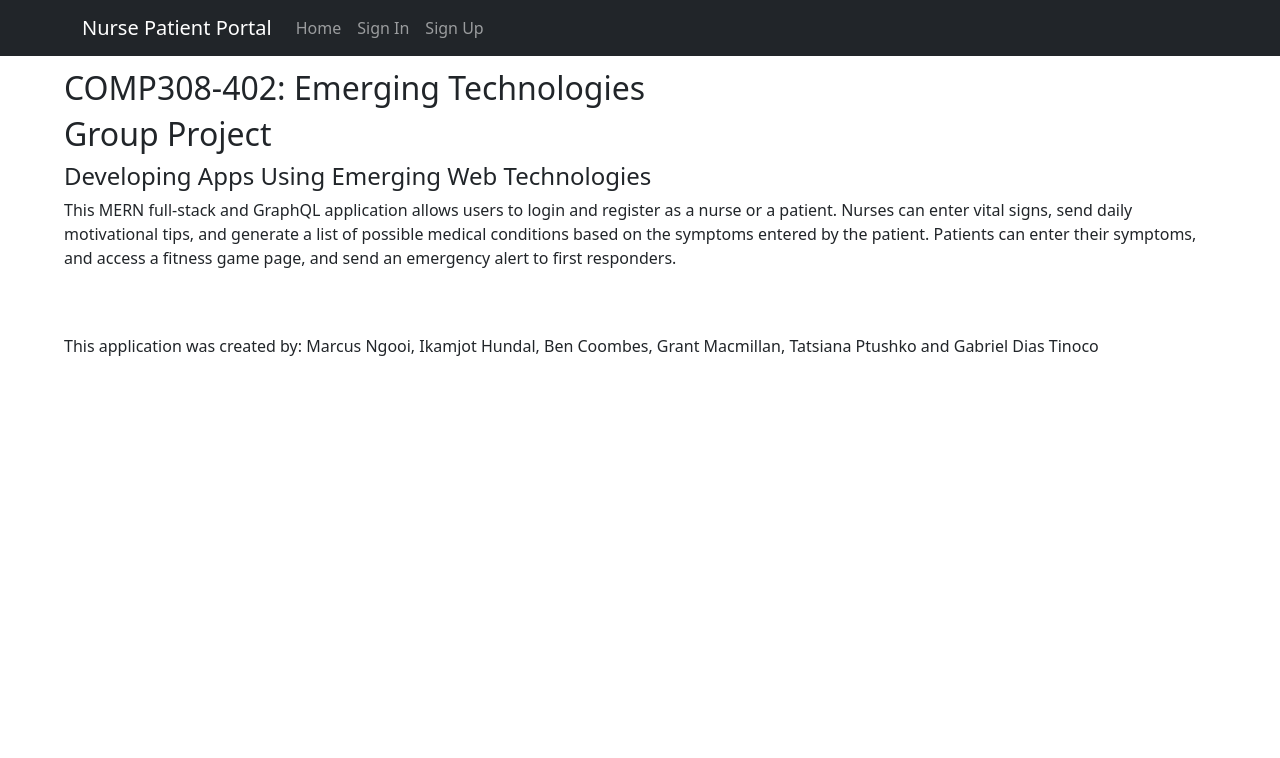
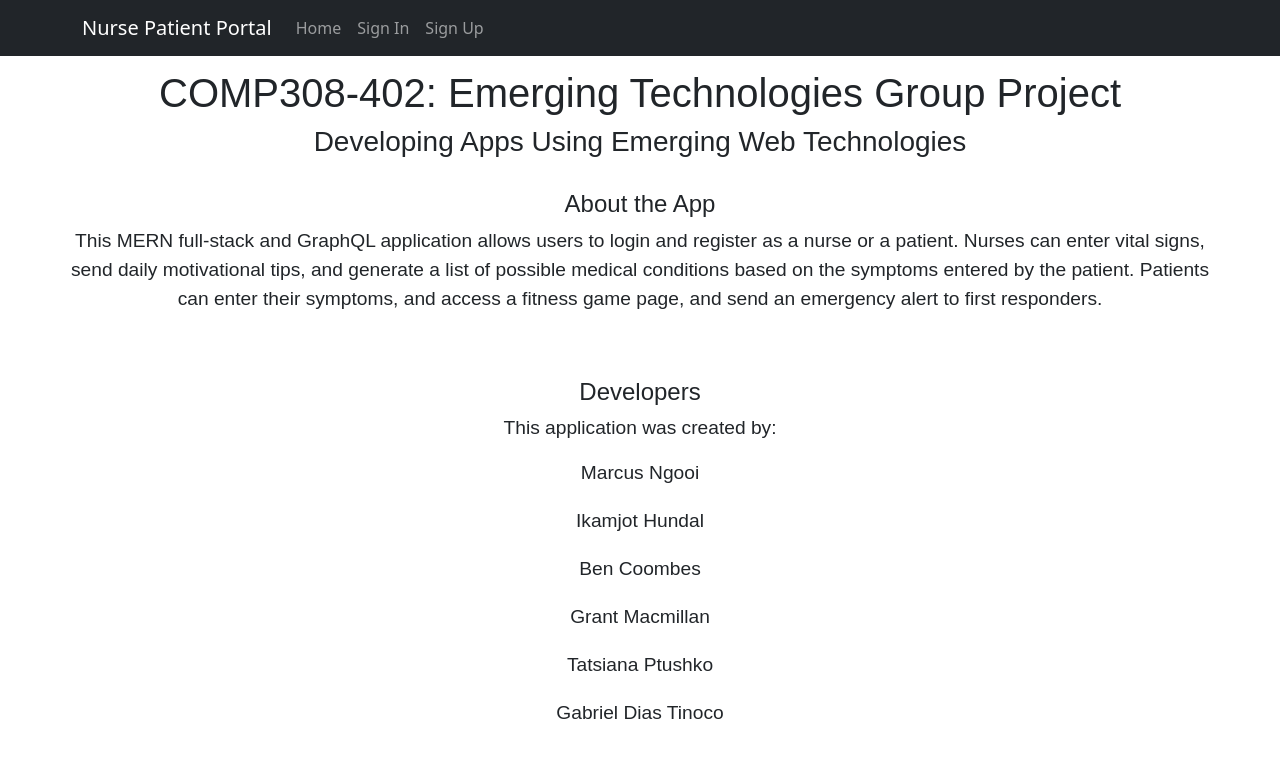
Before and after one commit to CCGPProjects2020-2023/nurse-patient-tracker, a React (Create React App) app in the folder client/: page /home in a window 1280 px wide. Shown: the top 758 px of the page. Built offline with nearby package versions, Linux system fonts and the light colour scheme.

Commit message:
Game page and Home page

```diff
--- a/client/src/components/Game.js
+++ b/client/src/components/Game.js
@@ -17,8 +17,23 @@ function Game()
           },
       });
 
+      const styles = {
+        display: 'flex',
+        alignItems: 'center',
+        justifyContent: 'center',
+        backgroundColor: '#f0f0f0',
+        height: '100%', // Set the height of the container to 100%
+      };
+
       return (
-        <Unity unityProvider={unityProvider} style={{ width: 800, height: 600 }} />
+        <div style={{ display: 'flex', justifyContent: 'center', alignItems: 'center' }}>
+          <div style={{ display: 'flex', flexDirection: 'column', alignItems: 'center' }}>
+            <h1>Fitness Tracker Game</h1>
+            <div style={styles}>
+              <Unity unityProvider={unityProvider} style={{ width: 800, height: 600 }} />
+            </div>
+          </div>
+        </div>
       );
 }
 
--- a/client/src/components/Home.js
+++ b/client/src/components/Home.js
@@ -11,18 +11,25 @@ import React from 'react';
 function Home(props)
 {
     return (
-        <div>
-            <h2>COMP308-402: Emerging Technologies</h2>
-            <h2>Group Project</h2>
-            <h4>Developing Apps Using Emerging Web Technologies</h4>
-            <p>This MERN full-stack and GraphQL application allows users to login and register as a nurse or a patient.
-                 Nurses can enter vital signs, send daily motivational tips, and generate a list of possible medical conditions based on the symptoms entered by the patient.
-                    Patients can enter their symptoms, and access a fitness game page, and send an emergency alert to first responders.
-            </p>
-            <br />
-            <br />
-            <p>This application was created by: Marcus Ngooi, Ikamjot Hundal, Ben Coombes, Grant Macmillan, Tatsiana Ptushko and Gabriel Dias Tinoco </p>
-        </div>
+        <div style={{textAlign: 'center', fontFamily: 'sans-serif'}}>
+  <h1 style={{fontSize: '2.5em'}}>COMP308-402: Emerging Technologies Group Project</h1>
+  <h2 style={{fontSize: '1.75em'}}>Developing Apps Using Emerging Web Technologies</h2>
+  <br />
+  <h3 style={{fontSize: '1.5em'}}>About the App</h3>
+  <p style={{fontSize: '1.2em'}}>This MERN full-stack and GraphQL application allows users to login and register as a nurse or a patient. Nurses can enter vital signs, send daily motivational tips, and generate a list of possible medical conditions based on the symptoms entered by the patient. Patients can enter their symptoms, and access a fitness game page, and send an emergency alert to first responders.</p>
+  <br />
+  <br />
+  <h3 style={{fontSize: '1.5em'}}>Developers</h3>
+  <p style={{fontSize: '1.2em'}}>This application was created by:</p>
+  <ul style={{listStyle: 'none', padding: 0, margin: '0 auto', maxWidth: '600px'}}>
+    <li style={{fontSize: '1.2em', marginBottom: '1em'}}>Marcus Ngooi</li>
+    <li style={{fontSize: '1.2em', marginBottom: '1em'}}>Ikamjot Hundal</li>
+    <li style={{fontSize: '1.2em', marginBottom: '1em'}}>Ben Coombes</li>
+    <li style={{fontSize: '1.2em', marginBottom: '1em'}}>Grant Macmillan</li>
+    <li style={{fontSize: '1.2em', marginBottom: '1em'}}>Tatsiana Ptushko</li>
+    <li style={{fontSize: '1.2em', marginBottom: '1em'}}>Gabriel Dias Tinoco</li>
+  </ul>
+</div>
     );
 }
 
```
